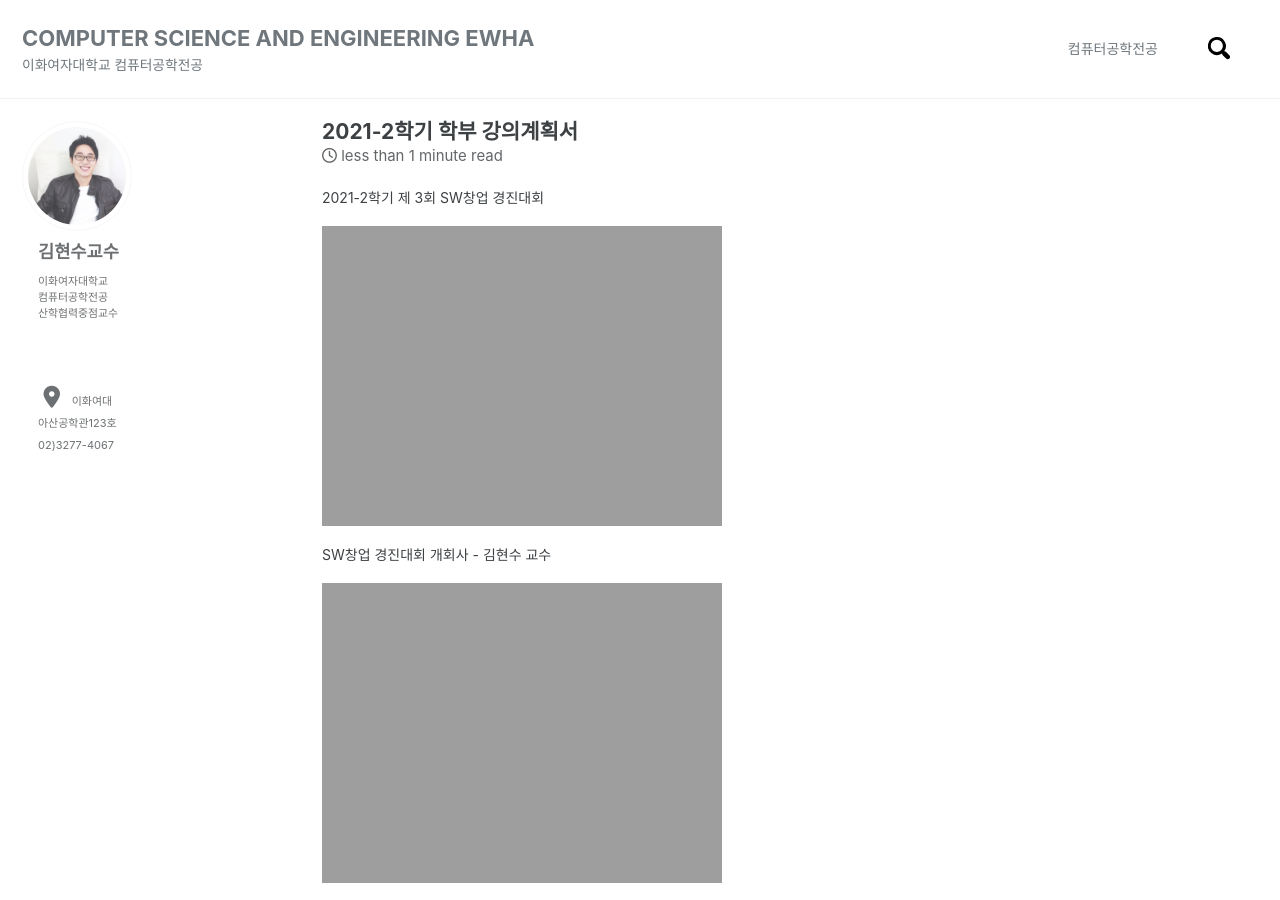
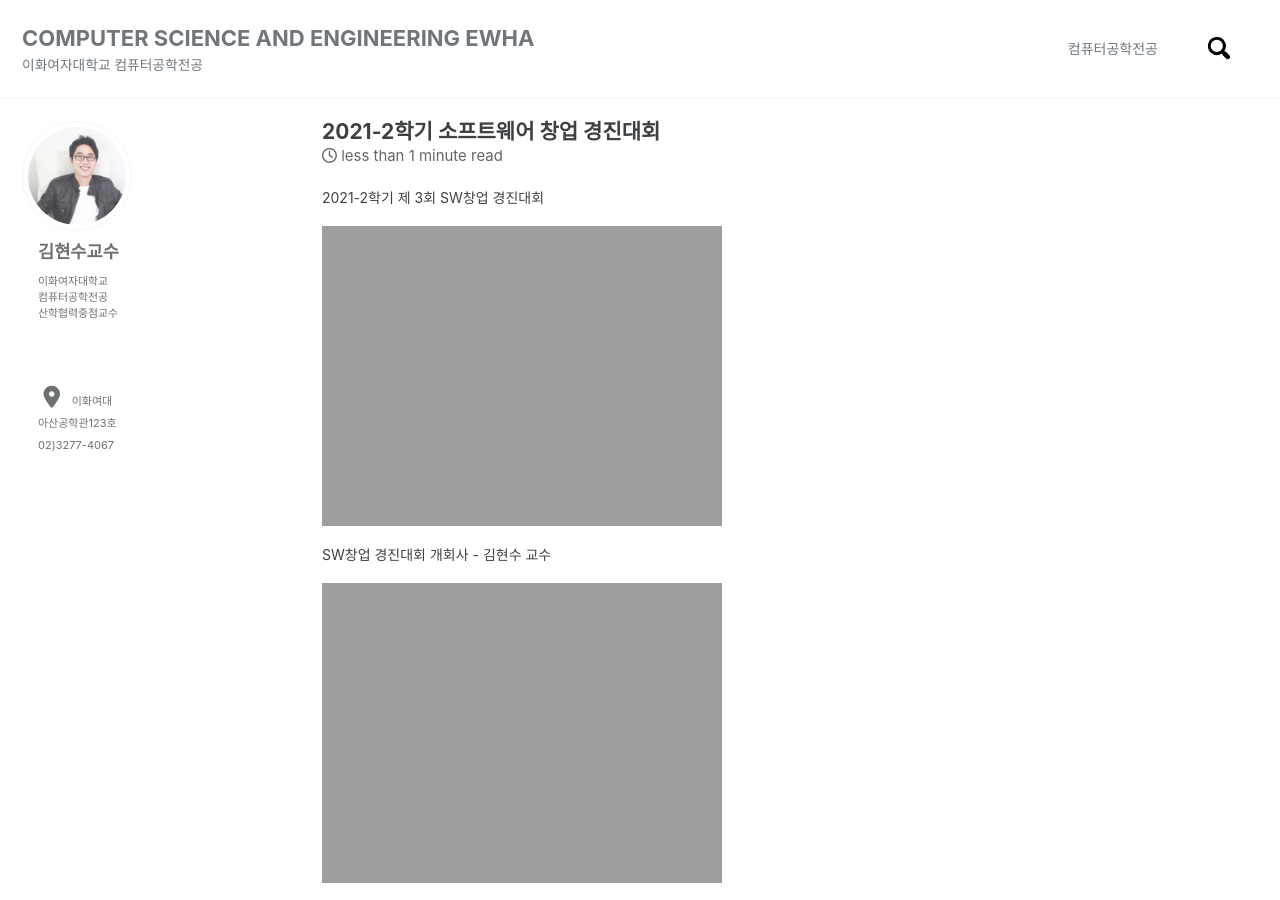
Before and after one commit to faculty-hieonn/faculty-hieonn.github.io, a Jekyll site: the page built from _posts/2021-11-04-2021-2-SWCompetition.md, in a window 1280 px wide and 900 px high. Built offline with Jekyll 4.4.1, drawn with Linux system fonts in a browser that asks for light colours; cached includes are drawn as plain includes; nearby versions of some CDN libraries; some of the changed text lies outside the part shown.

Commit message:
경진대회

```diff
--- a/_posts/2021-11-04-2021-2-SWCompetition.md
+++ b/_posts/2021-11-04-2021-2-SWCompetition.md
@@ -1,6 +1,6 @@
 ---
-title: "2021-2학기 학부 강의계획서"
-date: 2021-09-1 08:26:28 -0400
+title: "2021-2학기 소프트웨어 창업 경진대회 "
+date: 2021-11-4 08:26:28 -0400
 categories: notice
 ---
 
@@ -13,3 +13,7 @@ SW창업 경진대회 개회사 - 김현수 교수
 <img src="https://faculty-hieonn.github.io/files/SW 창업경진대회 운영진.jpeg">
 
 SW창업 경진대회 운영진
+
+<img src="https://faculty-hieonn.github.io/files/SW 창업경진대회 수상자.jpeg">
+
+SW창업 경진대회 수상자
```
Also changed, not shown: files/SW 창업경진대회 수상자.jpeg (added).
